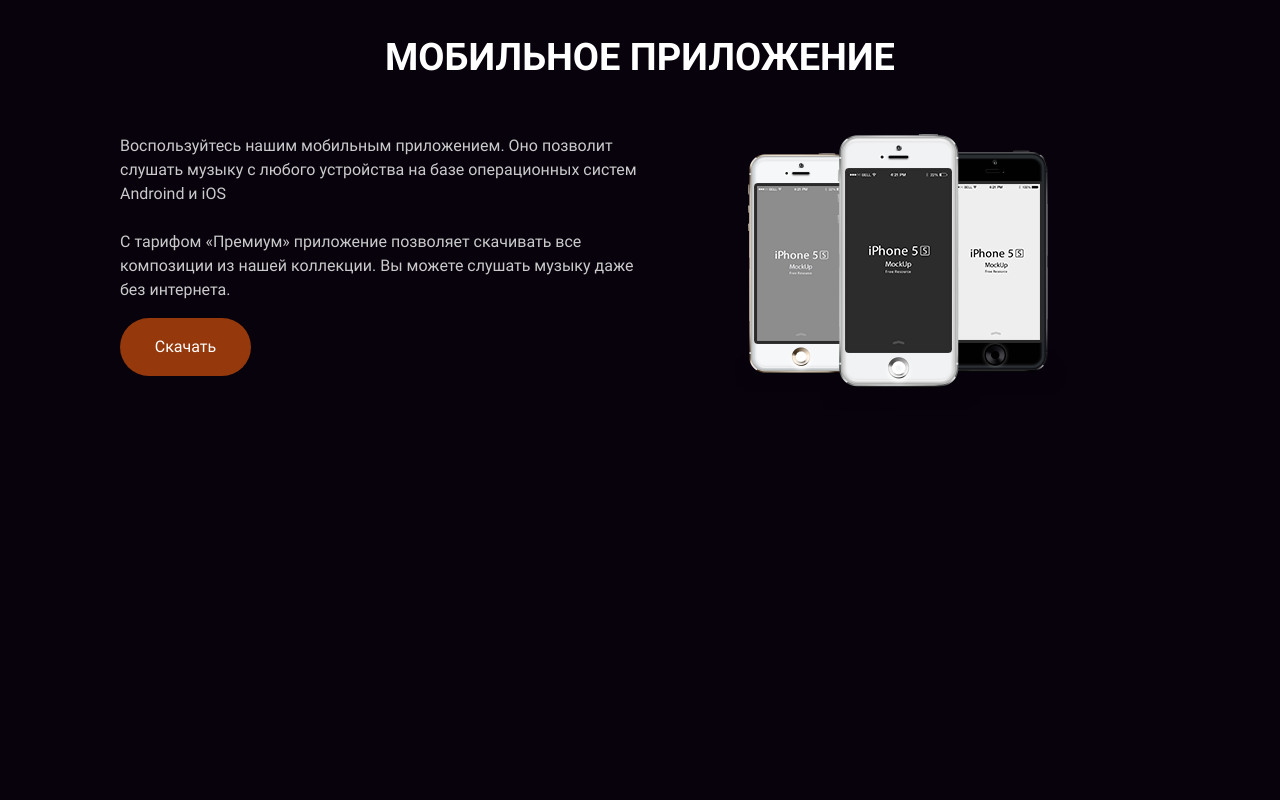
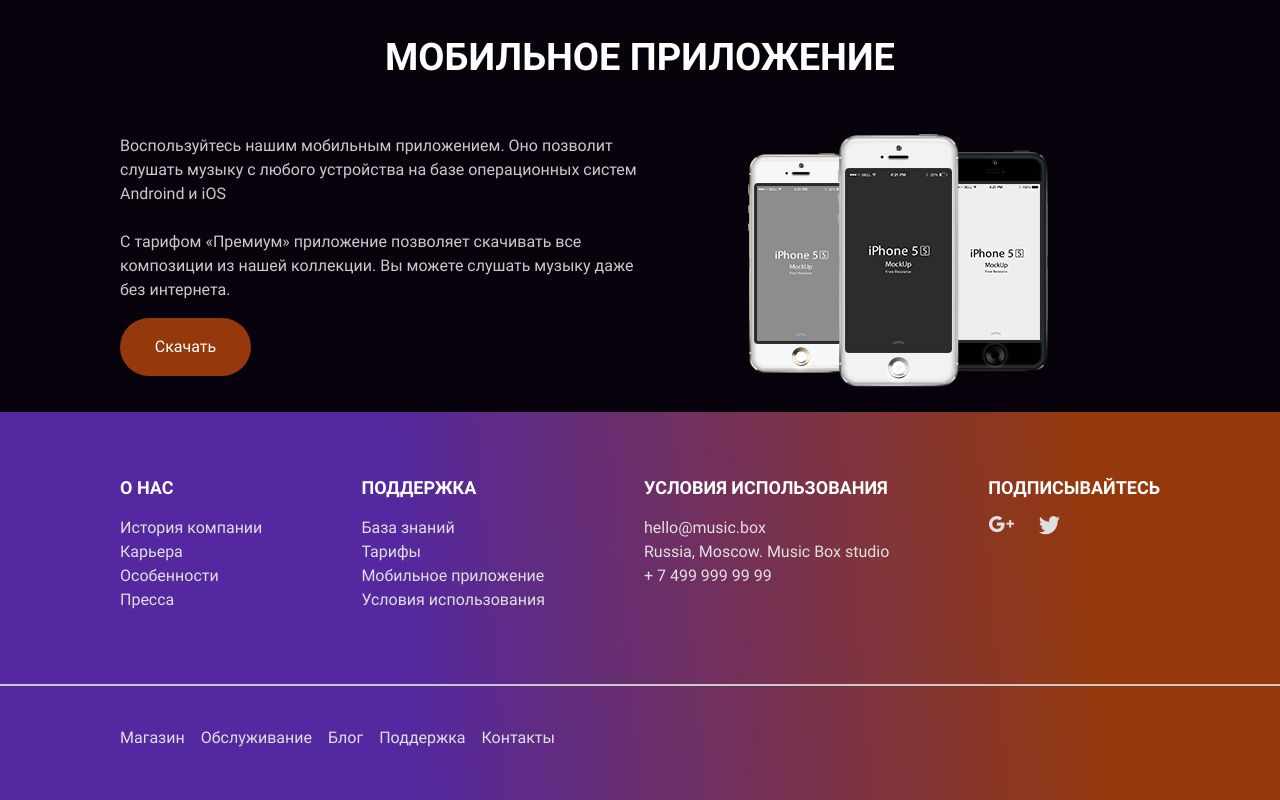
Before and after one commit to NadyaPod/layout-designer-project-56, a website: page src/index.html in a window 1280 px wide. Shown: the part 3792-4592 px from the top of the page. Before the commit the page ends 4204 px from the top, so only its background shows below. Drawn offline with Linux system fonts and the light colour scheme.

Commit message:
wip footer

```diff
--- a/src/index.html
+++ b/src/index.html
@@ -133,6 +133,63 @@
       </div>
     </section>
   </main>
-  <footer class="footer"></footer>
+  <footer class="footer">
+    <div class="footer__container container">
+      <div class="footer__list-container">
+        <h3 class="footer__list-title">О нас</h3>
+        <ul class="footer__list">
+          <li class="footer__item"><a href="#" class="footer__link">История компании</a></li>
+          <li class="footer__item"><a href="#" class="footer__link">Карьера</a></li>
+          <li class="footer__item"><a href="#" class="footer__link">Особенности</a></li>
+          <li class="footer__item"><a href="#" class="footer__link">Пресса</a></li>
+        </ul>
+      </div>
+      <div class="footer__list-container">
+        <h3 class="footer__list-title">Поддержка</h3>
+        <ul class="footer__list">
+          <li class="footer__item"><a href="#" class="footer__link">База знаний</a></li>
+          <li class="footer__item"><a href="#" class="footer__link">Тарифы</a></li>
+          <li class="footer__item"><a href="#" class="footer__link">Мобильное приложение</a></li>
+          <li class="footer__item"><a href="#" class="footer__link">Условия использования</a></li>
+        </ul>
+      </div>
+      <div class="footer__list-container">
+        <h3 class="footer__list-title">Условия использования</h3>
+        <ul class="footer__list">
+          <li class="footer__item"><a href="mailto:hello@music.box" class="footer__link">hello@music.box</a></li>
+          <li class="footer__item"><a href="#" class="footer__link">Russia, Moscow. Music Box studio</a></li>
+          <li class="footer__item"><a href="tel:74999999999" class="footer__link">+ 7 499 999 99 99</a></li>
+        </ul>
+      </div>
+      <div class="footer__list-container">
+        <h3 class="footer__list-title">Подписывайтесь</h3>
+        <ul class="footer__list footer__list--socials">
+          <li class="footer__item">
+            <a href="#" class="footer__link">
+              <img src="./images/Google+.png" alt="">
+              <span class="visually-hidden">Твиттер</span>
+            </a>
+          </li>
+          <li class="footer__item">
+            <a href="#" class="footer__link">
+              <img src="./images/Twitter.png" alt="">
+              <span class="visually-hidden">Гугл+</span>
+            </a>
+          </li>
+        </ul>
+      </div>
+    </div>
+    <div class="footer__navigation-container">
+      <nav class="footer__navigation container">
+        <ul class="footer__navigation-list">
+          <li class="footer__navigation-item"><a href="#" class="footer__navigation-link">Магазин</a></li>
+          <li class="footer__navigation-item"><a href="#" class="footer__navigation-link">Обслуживание</a></li>
+          <li class="footer__navigation-item"><a href="#" class="footer__navigation-link">Блог</a></li>
+          <li class="footer__navigation-item"><a href="#" class="footer__navigation-link">Поддержка</a></li>
+          <li class="footer__navigation-item"><a href="#" class="footer__navigation-link">Контакты</a></li>
+        </ul>
+      </nav>
+    </div>
+  </footer>
 </body>
 </html>
--- a/src/styles/sass/_base.scss
+++ b/src/styles/sass/_base.scss
@@ -48,6 +48,7 @@ h1 {
 }
 
 h2 {
+  margin: 0;
   font-size: 38px;
   line-height: 57px;
   text-transform: uppercase;
@@ -56,6 +57,13 @@ h2 {
     font-size: 18px;
     line-height: 27px;
   }
+}
+
+h3 {
+  margin: 0;
+  font-size: 18px;
+  line-height: 27px;
+  text-transform: uppercase;
 }
 
 .container {
--- a/src/styles/sass/blocks/_album.scss
+++ b/src/styles/sass/blocks/_album.scss
@@ -3,6 +3,10 @@
     display: block;
     width: 48%;
     object-fit: contain;
+
+    @media (max-width: 975px) {
+      width: 100%;
+    }
   }
 
   &__image {
--- a/src/styles/sass/blocks/_description.scss
+++ b/src/styles/sass/blocks/_description.scss
@@ -1,8 +1,11 @@
 .description {
   width: 48%;
 
+  @media (max-width: 975px) {
+    width: 100%;
+  }
+
   &__title {
-    margin: 0;
     margin-bottom: 30px;
 
     color: $white;
--- /dev/null
+++ b/src/styles/sass/blocks/_footer.scss
@@ -0,0 +1,53 @@
+.footer {
+  padding-top: 62px;
+  color: $white;
+  background: linear-gradient(265.08deg, #95390C 14.9%, #5328A1 68.95%);
+
+  &__container {
+    display: flex;
+    justify-content: space-between;
+    margin-bottom: 72px;
+  }
+
+  &__list {
+    margin: 0;
+    padding: 0;
+    list-style-type: none;
+
+    &--socials {
+      display: flex;
+      gap: 24px;
+    }
+  }
+
+  &__list-title {
+    margin-bottom: 15px;
+  }
+
+  &__link {
+    color: $light-grey;
+    text-decoration: none;
+  }
+
+  &__navigation-container {
+    border-top: 2px solid $grey;
+  }
+
+  &__navigation {
+    padding-top: 40px;
+    padding-bottom: 50px;
+  }
+
+  &__navigation-list {
+    display: flex;
+    gap: 16px;
+    margin: 0;
+    padding: 0;
+    list-style-type: none;
+  }
+
+  &__navigation-link {
+    color: $light-grey;
+    text-decoration: none;
+  }
+}
--- a/src/styles/sass/blocks/_mobile.scss
+++ b/src/styles/sass/blocks/_mobile.scss
@@ -2,22 +2,27 @@
   padding-top: 100px;
 
   &__title {
-    margin: 0;
     margin-bottom: 48px;
 
     color: $white;
-    font-size: 38px;
-    line-height: 57px;
     text-align: center;
   }
 
   &__container {
     display: flex;
     flex-wrap: wrap;
+
+    @media (max-width: 975px) {
+      flex-direction: column-reverse;
+    }
   }
 
   &__content {
     width: 50%;
+
+    @media (max-width: 975px) {
+      width: 100%;
+    }
   }
 
   &__image-container {
@@ -26,6 +31,10 @@
     justify-content: center;
 
     width: 50%;
+
+    @media (max-width: 975px) {
+      width: 100%;
+    }
   }
 
   &__text {
--- a/src/styles/sass/blocks/_news.scss
+++ b/src/styles/sass/blocks/_news.scss
@@ -2,14 +2,9 @@
   padding-top: 100px;
 
   &__title {
-    margin: 0;
     margin-bottom: 48px;
 
     color: $white;
-
-    font-size: 38px;
-    line-height: 57px;
-
     text-align: center;
   }
 
@@ -28,5 +23,10 @@
     flex-wrap: wrap;
     gap: 48px;
     justify-content: center;
+
+    @media (max-width: 975px) {
+      flex-direction: column;
+      align-items: center;
+    }
   }
 }
--- a/src/styles/sass/styles.scss
+++ b/src/styles/sass/styles.scss
@@ -15,3 +15,4 @@
 @import "./blocks/album";
 @import "./blocks/description";
 @import "./blocks/mobile";
+@import "./blocks/footer";
```
Also changed, not shown: src/styles/styles.css, 1 other file.
